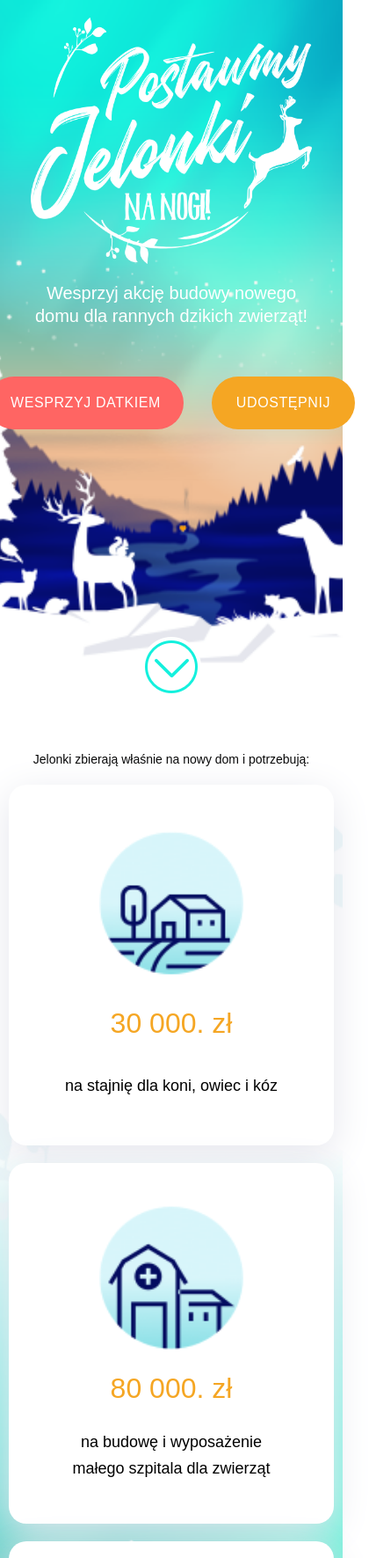
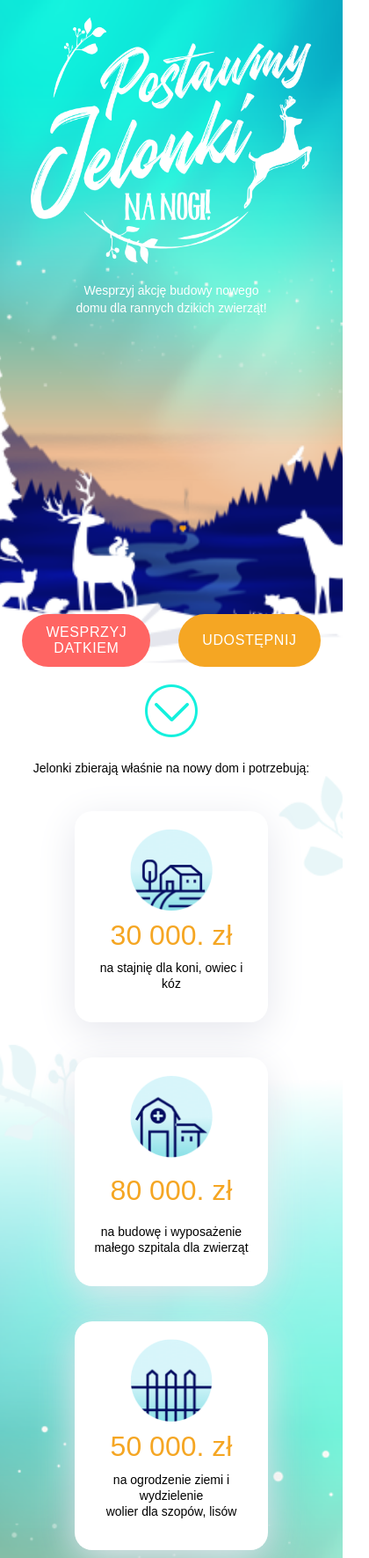
Before and after one commit to a-bartosiak/jelonki, a website: page src/html/index.html in a window 390 px wide. Shown: the top 1771 px of the page at 88% size, 420 px wide, since content can reach past the window. Drawn offline with nearby package versions, Linux system fonts and the light colour scheme; files that its build step writes are made by us from their sources; files whose address does not match are found by name.

Commit message:
rwd changes

```diff
--- a/src/html/index.html
+++ b/src/html/index.html
@@ -10,25 +10,29 @@
 
 <body>
   <header>
-    <div class="column">
-      <img class="logo" src="./images/logotype-postawmy-jelonki@2x.png" alt="Postawmy jelonki na nogi logo">
-      <h3>Wesprzyj akcję budowy nowego <br> domu dla rannych dzikich zwierząt!</h3>
-      <div class="row-center header-buttons">
-        <button class="give-donation">Wesprzyj datkiem</button>
-        <button class="share">Udostępnij</button>
+    <div class="container">
+      <div class="column">
+        <img class="logo" src="./images/logotype-postawmy-jelonki@2x.png" alt="Postawmy jelonki na nogi logo">
+        <h3>Wesprzyj akcję budowy nowego <br/> domu dla rannych dzikich zwierząt!</h3>
       </div>
-      <div class="container row-center buttons-right">
-        <a href="#main-section"><img src="./images/scrolldown.png" alt="scrollDown"></a>
-        <button id="open-modal" class="meet-pets row-center">Poznaj zwierzaki <img src="./images/Rectangle.svg" alt="play"></button>
+      <div class="header-all-buttons">
+        <div class="row-center header-buttons">
+          <button class="button-basic give-donation">Wesprzyj datkiem</button>
+          <button class="button-basic share">Udostępnij</button>
+        </div>
+        <div class="row-center buttons-right">
+          <a href="#main-section"><img src="./images/scrolldown.png" alt="scrollDown"></a>
+          <button id="open-modal" class="button-basic meet-pets row-center">Poznaj zwierzaki <img src="./images/Rectangle.svg" alt="play"></button>
+        </div>
       </div>
     </div>
   </header>
   <!-- Modal -->
   <section id="show-modal" class="modal">
     <div class="modal-content container">
-      <div class="row-center">
+      <div class="modal-header">
         <p>Poznaj niektórych mieszkańców:</p>
-        <button class="close back-to-page">Wróć do strony</button>
+        <button class="button-basic close back-to-page">Wróć do strony</button>
       </div>
       <div class="row-center">
         <article class="modal-play">
@@ -63,7 +67,7 @@
   </section>
   <!-- Modal End -->
   <div id="main-section">
-    <section class="container">
+    <section class="container more-info">
       <h1>Jelonki zbierają właśnie na nowy dom i potrzebują:</h1>
       <div class="price-boxes">
         <article class="content">
@@ -74,20 +78,20 @@
         <article class="content">
           <img src="./images/icon-02.png" alt="ikona zbiórka na stajnię">
           <span>80 000. zł</span>
-          <p class="description">na budowę i wyposażenie <br> małego szpitala dla zwierząt</p>
+          <p class="description">na budowę i wyposażenie <br/> małego szpitala dla zwierząt</p>
         </article>
         <article class="content">
           <img src="./images/icon-03.png" alt="ikona zbiórka na ogrodzenie">
           <span>50 000. zł</span>
-          <p class="description">na ogrodzenie ziemi i wydzielenie <br> wolier dla szopów, lisów</p>
+          <p class="description">na ogrodzenie ziemi i wydzielenie <br/> wolier dla szopów, lisów</p>
         </article>
       </div>
       <article class="container">
-        <h2>Każda złotówka i każde udostępnienie sie liczy! <br>
+        <h2>Każda złotówka i każde udostępnienie sie liczy! <br/>
 Każde wsparcie to wdzieczność Jelonków i Twoje lepsze samopoczucie ; )</h2>
         <div class="support-buttons">
-          <button class="support-donation">Wesprzyj datkiem</button>
-          <button class="support-share">Wesprzyj udostępnieniem</button>
+          <button class="button-basic support-donation">Wesprzyj datkiem</button>
+          <button class="button-basic support-share">Wesprzyj udostępnieniem</button>
         </div>
       </article>
     </section>
@@ -99,7 +103,7 @@ Każde wsparcie to wdzieczność Jelonków i Twoje lepsze samopoczucie ; )</h2>
         <a target="_blank" rel="noopener noreferrer" href="https://www.performante.com">
           <img src="./images/Performante_logotype.png" alt="Performante logo">
         </a>
-        <img class='x' src="./images/Group.png" alt="joining element">
+        <img class='join-x' src="./images/Group.png" alt="joining element">
         <img src="./images/Jelonki_full_logo_black_XS.png" alt="Jelonki logo">
       </div>
     </footer>
--- a/src/js/app.js
+++ b/src/js/app.js
@@ -1,15 +1,14 @@
 (function(){
-    console.log('Witamy Jelonki! ');
 
     var modal = document.getElementById('show-modal');
     var btn = document.getElementById("open-modal");
-    var span = document.getElementsByClassName("close")[0];
+    var close = document.getElementsByClassName("close")[0];
 
     btn.onclick = function() {
       modal.style.display = "block";
     }
 
-    span.onclick = function() {
+    close.onclick = function() {
       modal.style.display = "none";
     }
 
--- a/src/sass/common/base.scss
+++ b/src/sass/common/base.scss
@@ -2,6 +2,11 @@ $base-color: #ffffff;
 $orange: #FF6563;
 $yellow: #F5A623;
 $base-dark: #000000;
+$shadow-color: #E5E6ED;
+$max-small-monitor: 1199px;
+$max-tablet-vertical: 991px;
+$max-tablet: 768px;
+$max-mobile: 575px;
 
 body {
   font-family: 'Adelle', sans-serif;
@@ -12,17 +17,21 @@ body {
 .container {
   margin: 0 auto;
   width: 1160px;
-  @media all and (max-width: 1199px) {
+  height: 100%;
+  display: flex;
+  flex-direction: column;
+  justify-content: space-between;
+  @media all and (max-width: $max-small-monitor) {
     width: 960px;
   }
-  @media all and (max-width: 991px) {
+  @media all and (max-width: $max-tablet-vertical) {
     width: 720px;
   }
-  @media all and (max-width: 768px) {
-    width: 540px;
+  @media all and (max-width: $max-tablet) {
+    width: 90%;
   }
-  @media all and (max-width: 575px) {
-    width: 95%;
+  @media all and (max-width: $max-mobile) {
+    width: 90%;
   }
 }
 
@@ -48,36 +57,46 @@ h1 {
   line-height: 50px;
   font-weight: 100;
   margin: 10px 0;
-  @media all and (max-width: 1199px) {
-    font-size: 25.92px;
+  @media all and (max-width: $max-small-monitor) {
+    font-size: 26px;
     line-height: 36px;
   }
-  @media all and (max-width: 575px) {
+  @media all and (max-width: $max-mobile) {
+    margin: 20px 0;
     font-size: 14px;
     line-height: 18px;
   }
 }
 
 h2 {
+  font-family: 'Adelle-bold', sans-serif;
   font-size: 26px;
   color: $base-color;
   letter-spacing: 0;
   text-align: center;
-  font-weight: 100;
-  @media all and (max-width: 575px) {
+  margin: 20px 0;
+  @media all and (max-width: $max-tablet) {
+    font-size: 18px;
+    margin: 30px 0;
+  }
+  @media all and (max-width: $max-mobile) {
     font-size: 14px;
-    letter-spacing: 0;
     margin: 30px 0;
-
   }
 }
 
 h3 {
+  font-family: 'Adelle-bold', sans-serif;
   font-size: 20px;
   color: $base-color;
   letter-spacing: 0;
   text-align: center;
   line-height: 26px;
-  margin-bottom: 2em;
+  margin-bottom: 60px;
   font-weight: 100;
+  @media all and (max-width: $max-mobile) {
+    font-size: 14px;
+    line-height: 20px;
+    // margin-bottom: 150px;
+  }
 }
--- a/src/sass/common/buttons.scss
+++ b/src/sass/common/buttons.scss
@@ -1,4 +1,4 @@
-button {
+.button-basic {
   letter-spacing: 0.6px;
   text-align: center;
   font-size: 1.6em;
@@ -8,20 +8,19 @@ button {
   text-transform: uppercase;
   margin: 1em;
   font-weight: 100;
+  padding: 0 25px;
 }
 
 .give-donation {
   background-color: $orange;
   color: $base-color;
   border-color: transparent;
-  width: 223px;
 }
 
 .share {
   background-color: $yellow;
   color: $base-color;
   border-color: transparent;
-  width: 163px;
 }
 
 .scroll-down {
@@ -33,7 +32,6 @@ button {
     background-color: $base-color;
     border-color: $yellow;
     color: $yellow;
-    width: 286px;
 
     img {
       margin-left: 5px;
@@ -54,15 +52,13 @@ button {
 }
 
 .support-donation {
-  width: 224px;
-  @media all and (max-width: 575px) {
+  @media all and (max-width: $max-mobile) {
     width: 100%;
   }
 }
 
 .support-share {
-  width: 285px;
-  @media all and (max-width: 575px) {
+  @media all and (max-width: $max-mobile) {
     width: 100%;
   }
 }
@@ -71,6 +67,6 @@ button {
   background-color: $orange;
   color: $base-color;
   border-color: transparent;
-  width: 200px;
   font-size: 12px;
+  align-self: flex-end;
 }
--- a/src/sass/common/fonts.scss
+++ b/src/sass/common/fonts.scss
@@ -5,11 +5,11 @@
 }
 
 @font-face {
-  font-family: 'AdelleLight';
+  font-family: 'Adelle-light';
   src: url('../../fonts/Adelle_light.otf') format('otf');
 }
 
 @font-face {
-  font-family: 'Adelle_Semibold';
-  src: url('../../fonts/Adelle_Semibold.otf') format('otf');
+  font-family: 'Adelle-bold';
+  src: url('../../fonts/Adelle_Bold.otf') format('otf');
 }
--- a/src/sass/common/header.scss
+++ b/src/sass/common/header.scss
@@ -3,13 +3,13 @@ header {
   background-image: url("../../images/header-lg-monitor.png");
   background-position: center;
   background-size: cover;
-  @media all and (max-width: 1199px) {
+  @media all and (max-width: $max-small-monitor) {
     background-image: url("../../images/header-small-monitor.png");
   }
-  @media all and (max-width: 768px) {
+  @media all and (max-width: $max-tablet) {
     background-image: url("../../images/header-tablet.png");
   }
-  @media all and (max-width: 575px) {
+  @media all and (max-width: $max-mobile) {
     background-image: url("../../images/header-mobile.png");
   }
 }
@@ -25,15 +25,16 @@ header .logo {
 }
 
 .buttons-right {
-  position: absolute;
-  bottom: 50px;
-  left: 50%;
+  margin-left: 50%;
+  margin-top: 50px;
   width: 50%;
   display: flex;
   justify-content: space-between;
-  @media all and (max-width: 991px) {
+  @media all and (max-width: $max-tablet-vertical) {
     left: 0;
-    width: 100vw;
+    width: 100%;
+    margin-left: 0;
+    margin-top: 0;
     justify-content: center;
   }
 }
--- a/src/sass/common/section.scss
+++ b/src/sass/common/section.scss
@@ -3,18 +3,18 @@
   background-image: url("../../images/BackgroundBottom-lg-monitor.png");
   background-position: center;
   background-size: cover;
-  @media all and (max-width: 1199px) {
+  @media all and (max-width: $max-small-monitor) {
     background-image: url("../../images/BackgroundBottom-small-monitor.png");
   }
-  @media all and (max-width: 768px) {
+  @media all and (max-width: $max-tablet) {
     background-image: url("../../images/BackgroundBottom-tablet.png");
   }
-  @media all and (max-width: 575px) {
+  @media all and (max-width: $max-mobile) {
     background-image: url("../../images/BackgroundBottom-mobile.png");
   }
 }
 
-section {
+.more-info {
   min-height: 100vh;
 }
 
@@ -23,7 +23,7 @@ section {
   flex-direction: row;
   justify-content: space-between;
   margin-bottom: 10px;
-  @media all and (max-width: 575px) {
+  @media all and (max-width: $max-mobile) {
     flex-direction: column;
     align-items: center;
   }
@@ -33,34 +33,67 @@ section {
   display: flex;
   flex-direction: column;
   align-items: center;
-  justify-content: space-around;
+  justify-content: space-between;
   background: $base-color;
-  box-shadow: 0 10px 45px 0 #E5E6ED;
+  box-shadow: 0 10px 45px 0 $shadow-color;
   border-radius: 20px;
   padding: 30px 20px;
   letter-spacing: 0;
-  line-height: 30px;
-  font-size: 18px;
   color: $base-dark;
   text-align: center;
-  min-height: 410px;
-  width: 30%;
-  max-width: 420px;
-  @media all and (max-width: 575px) {
+  width: 33.3%;
+  @media all and (max-width: $max-small-monitor) {
+    padding: 20px;
+  }
+  @media all and (max-width: $max-tablet) {
+    padding: 20 10px;
+  }
+  @media all and (max-width: $max-mobile) {
     width: 100%;
   }
 
-  &:nth-child(even) {
-    margin-top: 50px;
-    @media all and (max-width: 575px) {
-      margin: 10px;
+  &:nth-child(1) {
+    margin-bottom: 50px;
+    min-height: 360px;
+    max-width: 420px;
+    @media all and (max-width: $max-small-monitor) {
+      min-height: 260px;
+      max-width: 280px;
+    }
+    @media all and (max-width: $max-tablet) {
+      min-height: 240px;
+      max-width: 220px;
+    }
+    @media all and (max-width: $max-mobile) {
+      margin: 20px;
     }
   }
 
-  &:nth-child(odd) {
+  &:nth-child(2),
+  &:nth-child(3) {
+    min-height: 410px;
+    max-width: 420px;
+    @media all and (max-width: $max-small-monitor) {
+      min-height: 300px;
+      max-width: 280px;
+    }
+    @media all and (max-width: $max-tablet) {
+      min-height: 260px;
+      max-width: 220px;
+    }
+  }
+
+  &:nth-child(2) {
+    margin: 50px 10px 0;
+    @media all and (max-width: $max-mobile) {
+      margin: 20px;
+    }
+  }
+
+  &:nth-child(3) {
     margin-bottom: 50px;
-    @media all and (max-width: 575px) {
-      margin: 10px;
+    @media all and (max-width: $max-mobile) {
+      margin: 20px;
     }
   }
 
@@ -69,25 +102,41 @@ section {
     font-size: 58px;
     letter-spacing: 0;
     line-height: 30px;
-    @media all and (max-width: 1199px) {
+    @media all and (max-width: $max-small-monitor) {
       font-size: 42px;
-      line-height: 21.6px;
+      line-height: 21px;
     }
-    @media all and (max-width: 768px) {
+    @media all and (max-width: $max-tablet) {
       font-size: 32px;
-      line-height: 17.28px;
+      line-height: 17px;
     }
   }
 
   img {
     height: 164px;
     width: 164px;
-    // margin: 30px 20px 0;
+    @media all and (max-width: $max-tablet-vertical) {
+      height: 118px;
+      width: 118px;
+    }
+    @media all and (max-width: $max-tablet) {
+      height: 94px;
+      width: 94px;
+    }
   }
-}
 
-.description p {
-  margin-bottom: 15px;
+  .description {
+    margin-bottom: 15px;
+    font-size: 18px;
+    line-height: 30px;
+    @media all and (max-width: $max-small-monitor) {
+      font-size: 14px;
+      line-height: 21px;
+    }
+    @media all and (max-width: $max-tablet) {
+      line-height: 18px;
+    }
+  }
 }
 
 .support-buttons {
@@ -95,7 +144,7 @@ section {
   flex-direction: row;
   justify-content: center;
   align-items: center;
-  @media all and (max-width: 575px) {
+  @media all and (max-width: $max-mobile) {
     flex-direction: column;
   }
 }
```
Also changed, not shown: src/sass/common/footer.scss (+9 -3 lines), src/sass/common/modal.scss (+8 -4 lines).
